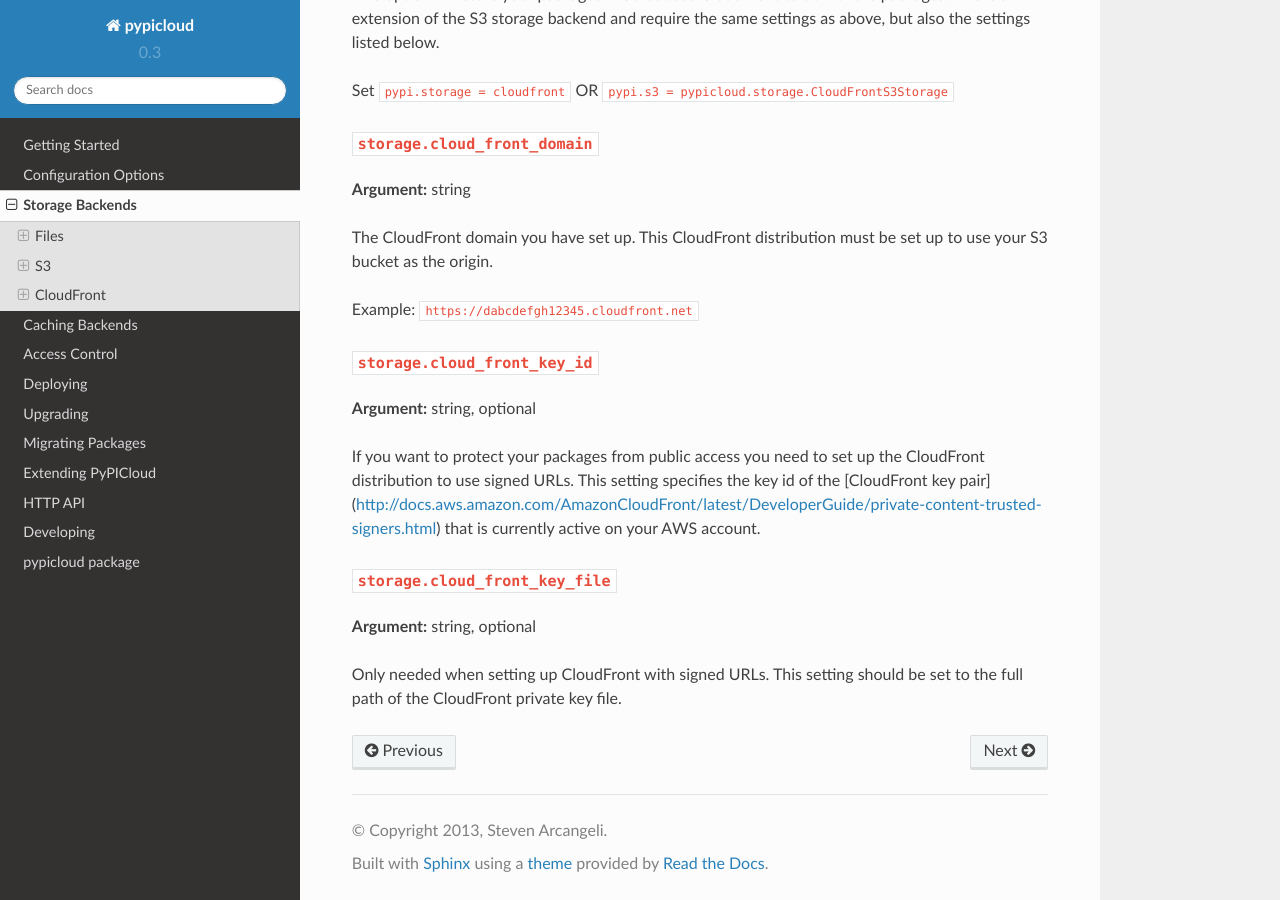
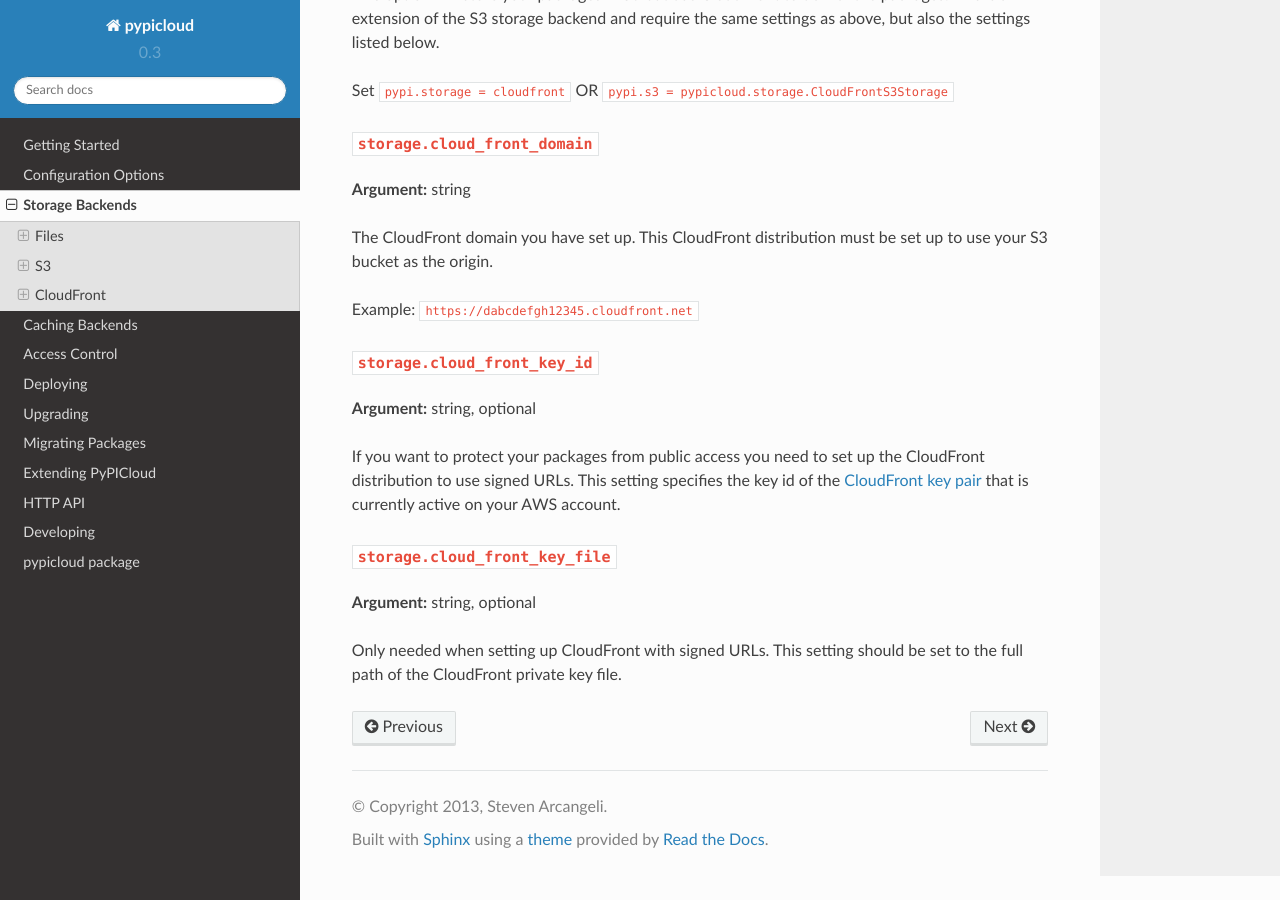
Before and after one commit to stevearc/pypicloud, a Sphinx documentation site: the page built from doc/topics/storage.rst, in a window 1280 px wide and 900 px high, scrolled down 1928 px. Built offline with Sphinx 7.4.7 and the Read the Docs theme 2.0.0, drawn with Linux system fonts in a browser that asks for light colours; pages that are not in the unit, such as notebooks, are missing from menus; some of the changed lines change nothing that is shown.

Commit message:
Fixed bad link markup in storage documentation

```diff
--- a/doc/topics/storage.rst
+++ b/doc/topics/storage.rst
@@ -98,8 +98,8 @@
 **Argument:** string, optional
 
 If you want to protect your packages from public access you need to set up the CloudFront
-distribution to use signed URLs. This setting specifies the key id of the [CloudFront
-key pair](http://docs.aws.amazon.com/AmazonCloudFront/latest/DeveloperGuide/private-content-trusted-signers.html)
+distribution to use signed URLs. This setting specifies the key id of the `CloudFront key pair
+<http://docs.aws.amazon.com/AmazonCloudFront/latest/DeveloperGuide/private-content-trusted-signers.html>`_
 that is currently active on your AWS account.
 
 ``storage.cloud_front_key_file``
```
